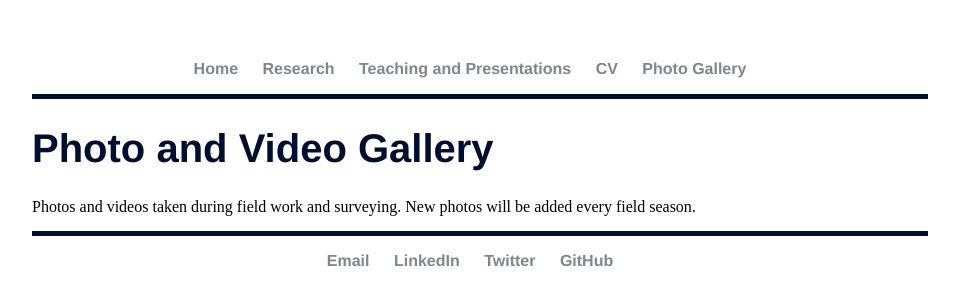
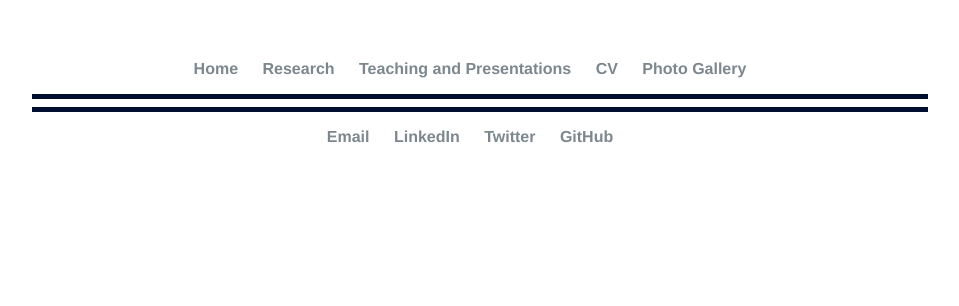
Before and after one commit to elizagrames/elizagrames.github.io, a Jekyll site: the page built from gallery/index.html, in a window 1280 px wide. Shown: the top 306 px of the page, without its empty margins (160-1119 px from the left). Built offline with Jekyll 4.4.1, drawn with Linux system fonts in a browser that asks for light colours.

Commit message:
Update index.html

```diff
--- a/gallery/index.html
+++ b/gallery/index.html
@@ -1,8 +1,10 @@
 ---
 layout: default
-title: Eliza Grames, Ecology PhD Student
+images:
+  - image_path: /images/wbba/IMG_1014.jpg
+    title: Cedar Waxwing on nest
+  - image_path: /images/wbba/IMG_1573.jpg
+    title: Recently fledged Red-Eyed Vireo
+  - image_path: /images/wbba/IMG_1156.jpg
+    title: Female Ruby-throated Hummingbird on nest
 ---
-<div class="blurb">
-	<h1>Photo and Video Gallery</h1>
-	<p>Photos and videos taken during field work and surveying. New photos will be added every field season.</p>
-</div>
```
